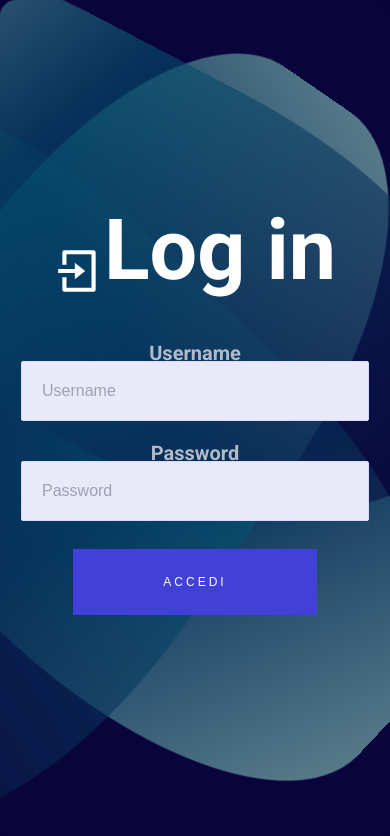
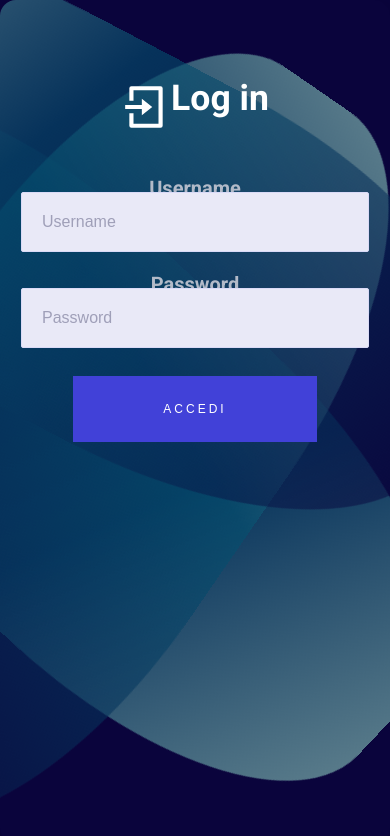
Before and after one commit to holaboysITS/my-app, a React (Create React App) app: page /login in a window 390 px wide. Shown: the top 836 px of the page. Built offline with nearby package versions, Linux system fonts and the light colour scheme.

Commit message:
LOGIN POSITION FIX

```diff
--- a/src/pages/dashboard.css
+++ b/src/pages/dashboard.css
@@ -29,17 +29,34 @@
   }
 
 
-    h1 {
+.infotop {
+    margin-top: -10%;
+}
+
+
+h1 {
         font-size: 2em;
         margin-bottom: 0.5em;
         color: #ffffff;
     }
 
-    .tab {
+.tab {
         background-color: #1e65ff79;
         margin-top: 3%;
         margin-left: 10%;
         margin-right: 10%;
         padding: 1%;
+    }
+
+
+
+
+@media (max-width: 600px) {
+    .infotop{
+        font-size: 100%;
+    }
+
+    h1{
 
     }
+}
--- a/src/pages/dashboard.tsx
+++ b/src/pages/dashboard.tsx
@@ -14,14 +14,15 @@ const Page2: React.FC = () => {
       <div className="App-header">
 
           <div className="e-card playing">
+
             <div className="image"></div>
             <div className="wave"></div>
             <div className="wave"></div>
             <div className="wave"></div>
             <div className="infotop">
+            <h1>DASHBOARD</h1>
               <img src={logo} className="App-logo" alt="logo" />
               <br></br>
-              <h1>DASHBOARD</h1>
               <br></br>
               <div className="name">"asojdhaisdh gasiod hgaslkj haslkdhgasjk"</div>
               <div className='tab'>
--- a/src/pages/login.css
+++ b/src/pages/login.css
@@ -5,6 +5,10 @@
     display: flex;
     justify-content: center;
     margin: 0;
+}
+
+.infotop {
+  margin-top: 0;
 }
 
 .card {
```
